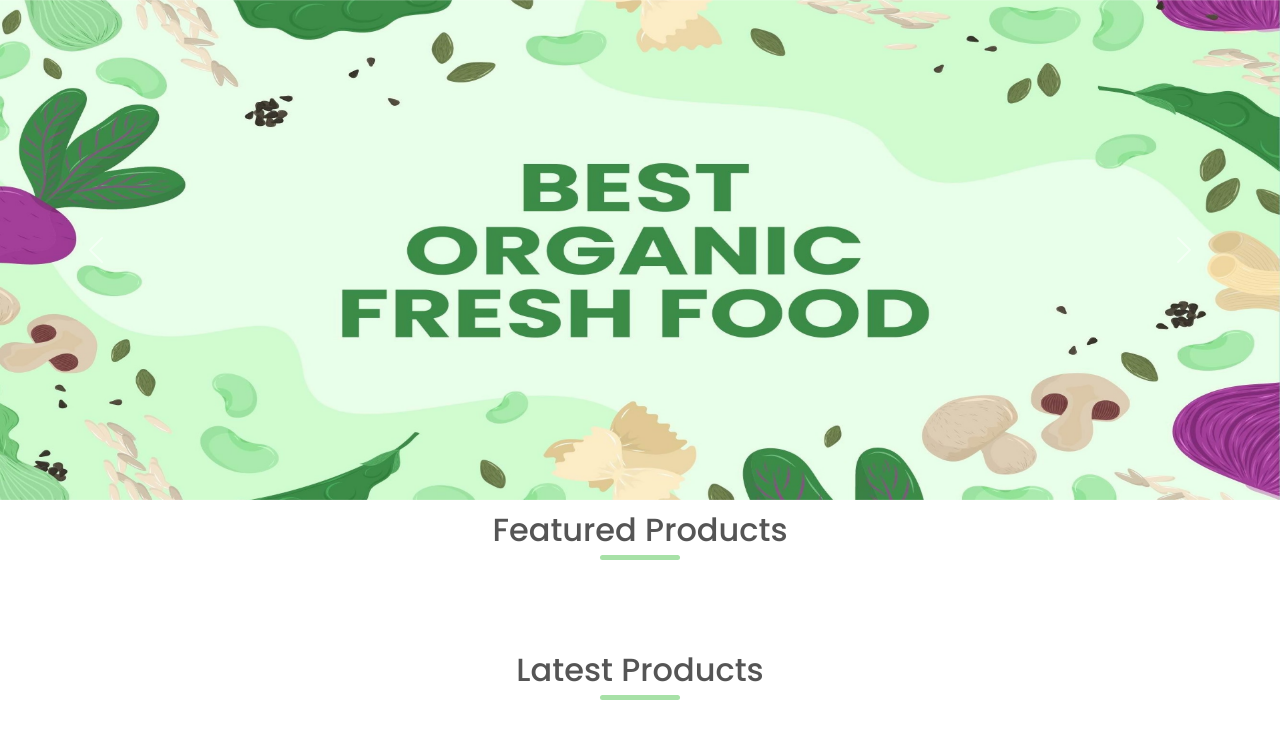
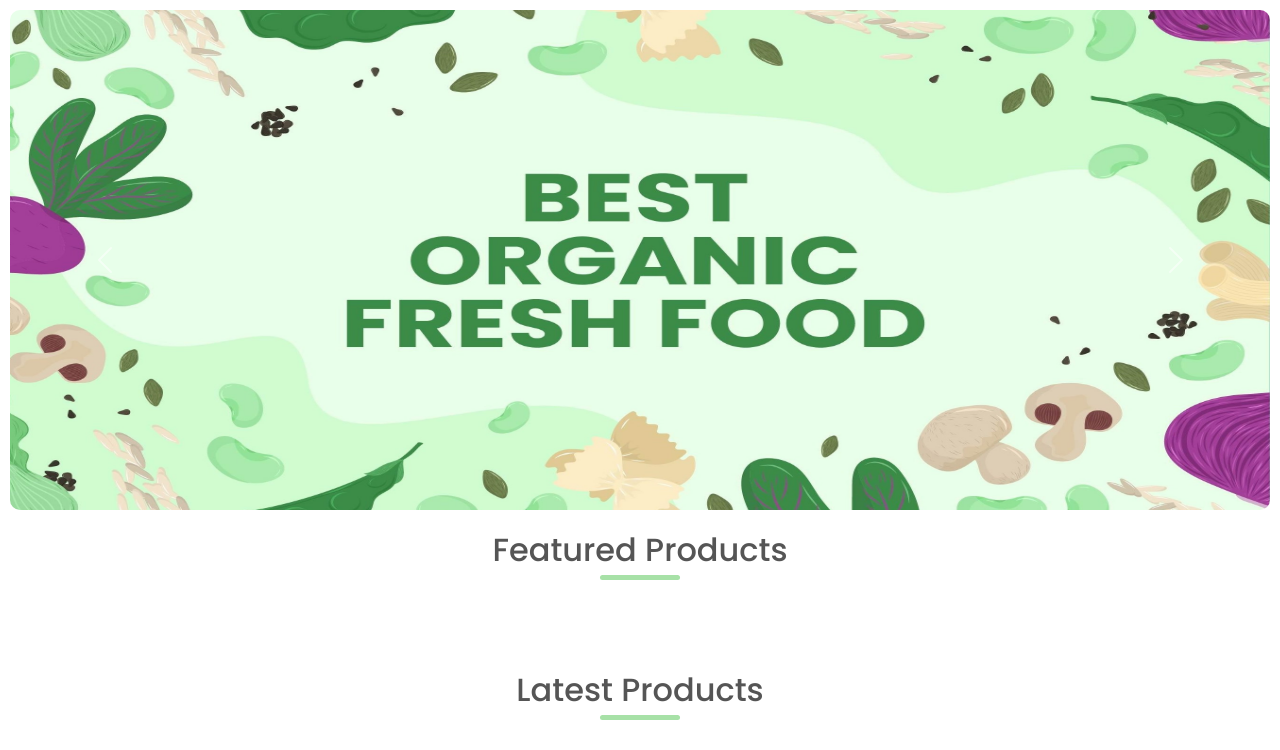
Before and after one commit to sreenath-pydev/Ecommerce_project, a Django app: page / in a window 1280 px wide. Shown: the part 106-856 px from the top of the page. Run offline with Django 5.2, Linux system fonts and the light colour scheme; data that the repository does not hold is empty.

Commit message:
carousel style updations

```diff
--- a/Ecommerce/static/css/style.css
+++ b/Ecommerce/static/css/style.css
@@ -143,6 +143,17 @@ h4{
 }
 .col-4:hover{
     transform: translateY(-5px);
+}
+/* carousel */
+.carousel-inner img {
+    width: 100%;
+    height: 500px;
+    border-radius: 10px;
+
+}
+.carousel{
+    margin : 10px;
+
 }
 /* Offer */
 .offer{
--- a/Ecommerce/templates/banner_layout.html
+++ b/Ecommerce/templates/banner_layout.html
@@ -6,15 +6,7 @@
     <meta name="viewport" content="width=device-width, initial-scale=1.0">
     <title>Carousel Example</title>
     <link rel="stylesheet" href="{% static 'css/style.css' %}">
-    <style type='text/css'>
-        .carousel-inner img {
-            width: 100%;
-            height: 500px;
-        }
-        .carousel{
-            pading : 10px
-        }
-    </style>
+
 </head>
 <body>
     <!-- Carousel Section -->
```
